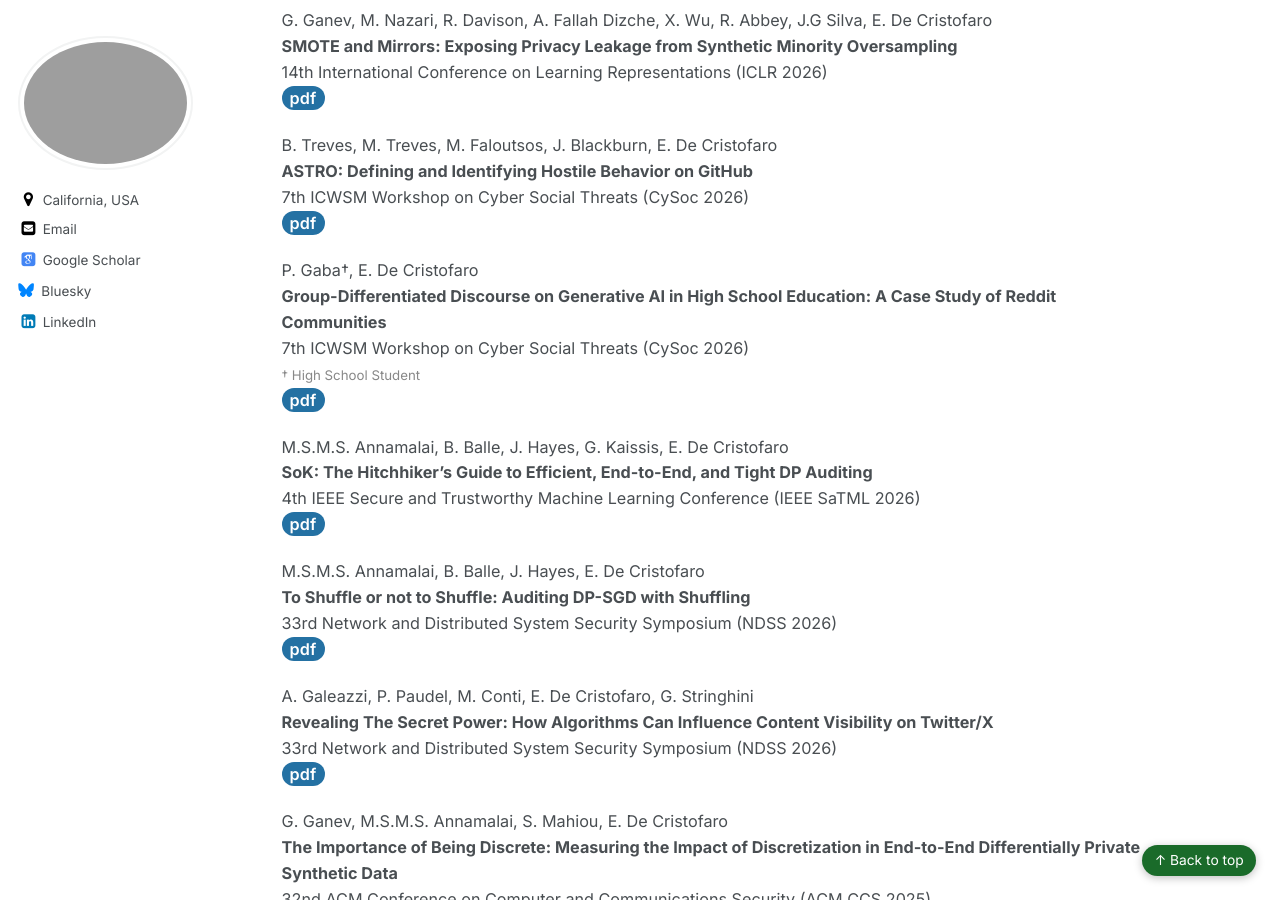
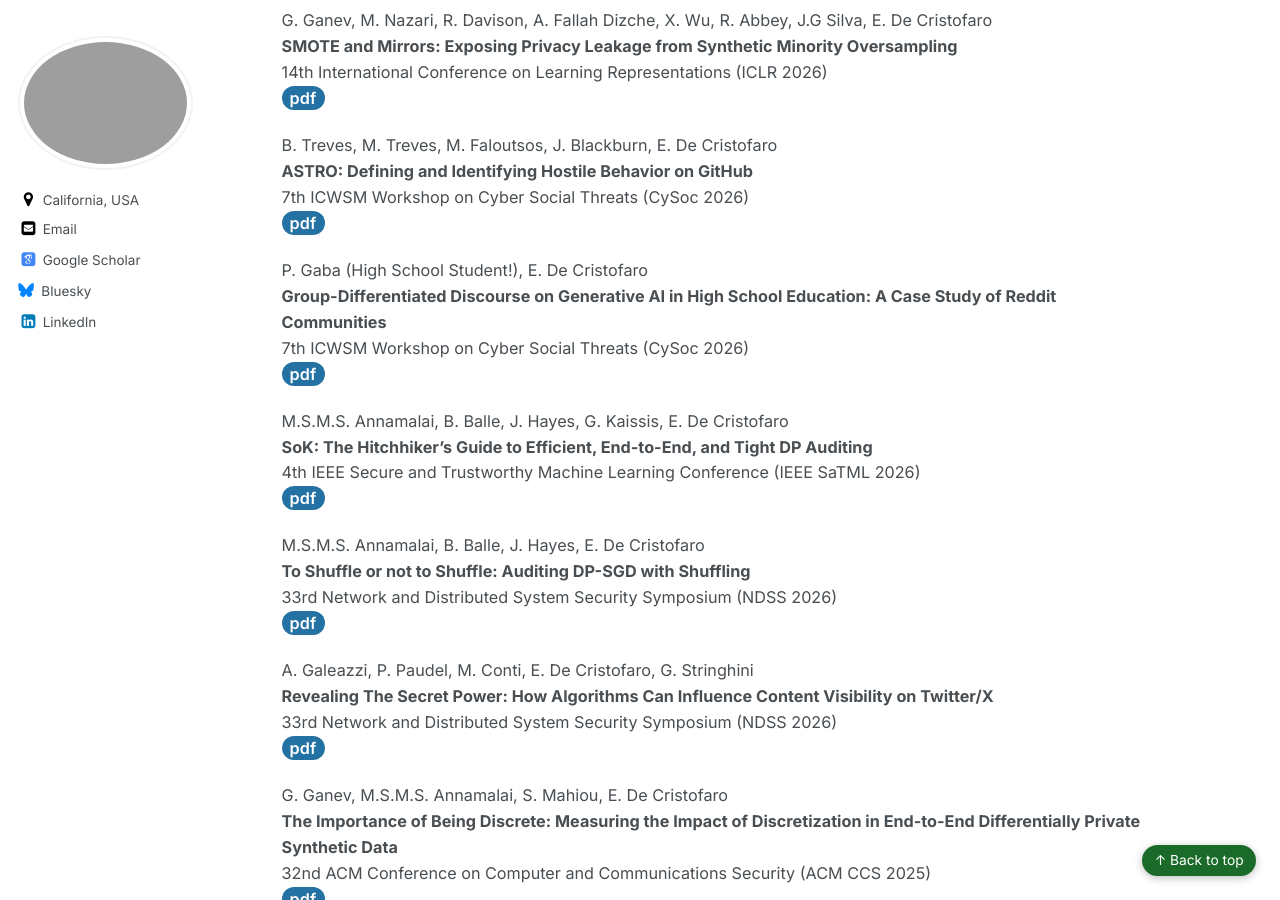
Before and after one commit to emidec/emidec.github.io, a Jekyll site: the page built from _pages/publications.md, in a window 1280 px wide and 900 px high, scrolled down 392 px. Built offline with Jekyll 4.4.1, drawn with Linux system fonts in a browser that asks for light colours; some web fonts are replaced; a script bundle is joined from its source files by our own code; library files that are not in the unit come from our copies.

Commit message:
Revert Gaba high-school-student footnote; move Cybersafety below Trustworthy ML in topic filter
Co-Authored-By: Claude Opus 4.8 (1M context) <noreply@anthropic.com>

```diff
--- a/_pages/publications.md
+++ b/_pages/publications.md
@@ -16,7 +16,7 @@ title: Publications
   </div>
   <div class="pub-filter-group">
     <span class="pub-filter-label">Topic</span>
-    <select id="pub-topic"><option value="all">All topics</option><option value="tml">Trustworthy ML</option><option value="sdata">Synthetic Data</option><option value="fl">Federated Learning</option><option value="audit">DP Auditing</option><option value="cyb">Cybersafety</option><option value="pso">Private Set Operations</option><option value="gen">Genomic Privacy</option></select>
+    <select id="pub-topic"><option value="all">All topics</option><option value="tml">Trustworthy ML</option><option value="cyb">Cybersafety</option><option value="sdata">Synthetic Data</option><option value="fl">Federated Learning</option><option value="audit">DP Auditing</option><option value="pso">Private Set Operations</option><option value="gen">Genomic Privacy</option></select>
   </div>
   <div class="pub-filter-group">
     <span class="pub-filter-label">Show</span>
@@ -58,10 +58,9 @@ B. Treves, M. Treves, M. Faloutsos, J. Blackburn, E. De Cristofaro
 [pdf](https://doi.org/10.36190/2026.01){: .btn--danger}{:target="_blank"}
 {: data-topics="cyb"}
 
-P. Gaba&dagger;, E. De Cristofaro
+P. Gaba (High School Student!), E. De Cristofaro
 **Group-Differentiated Discourse on Generative AI in High School Education: A Case Study of Reddit Communities**
 7th ICWSM Workshop on Cyber Social Threats (CySoc 2026)
-<span style="font-size:.82em;color:#888">&dagger; High School Student</span>
 [pdf](https://arxiv.org/pdf/2603.24972){: .btn--danger}{:target="_blank"}
 
 
```
